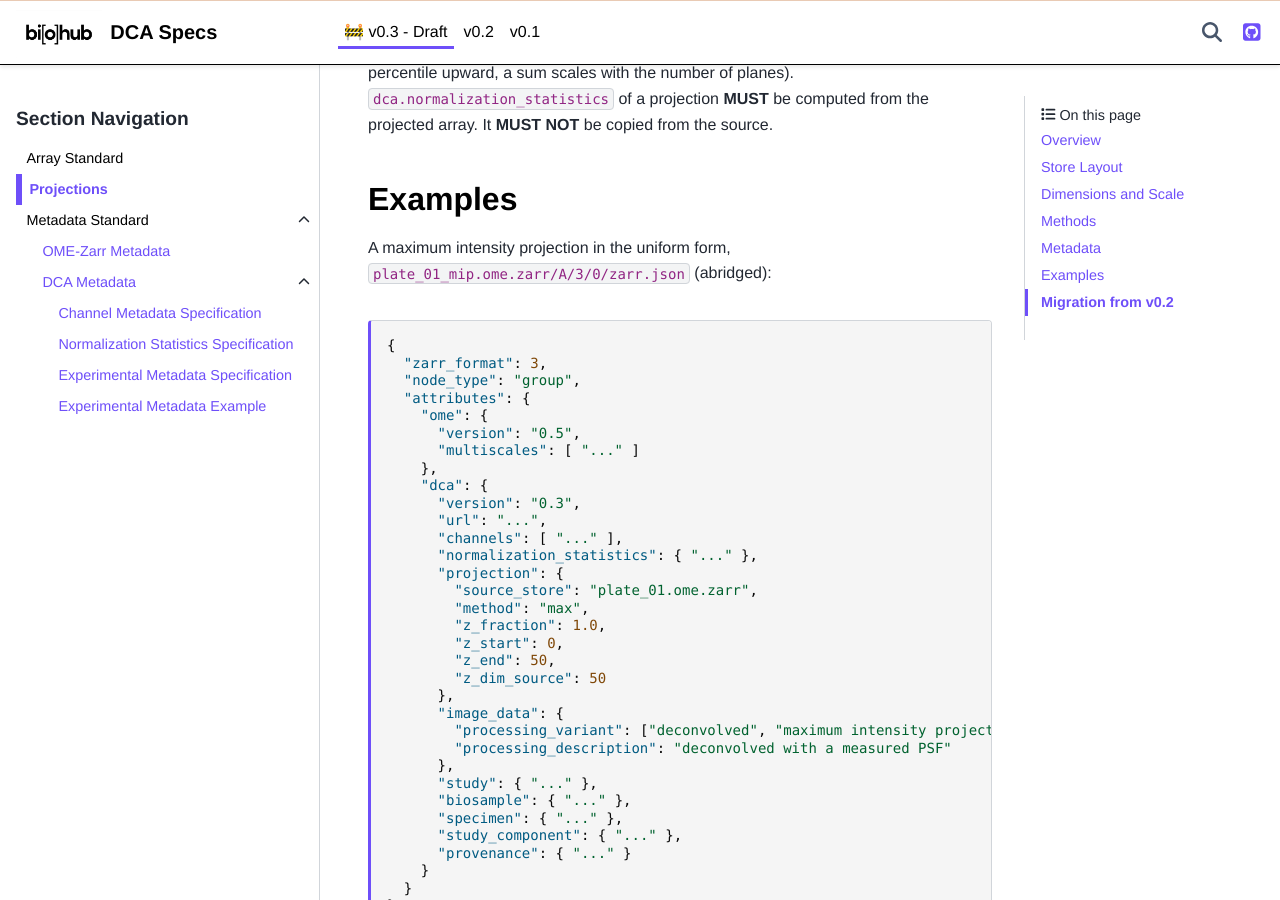
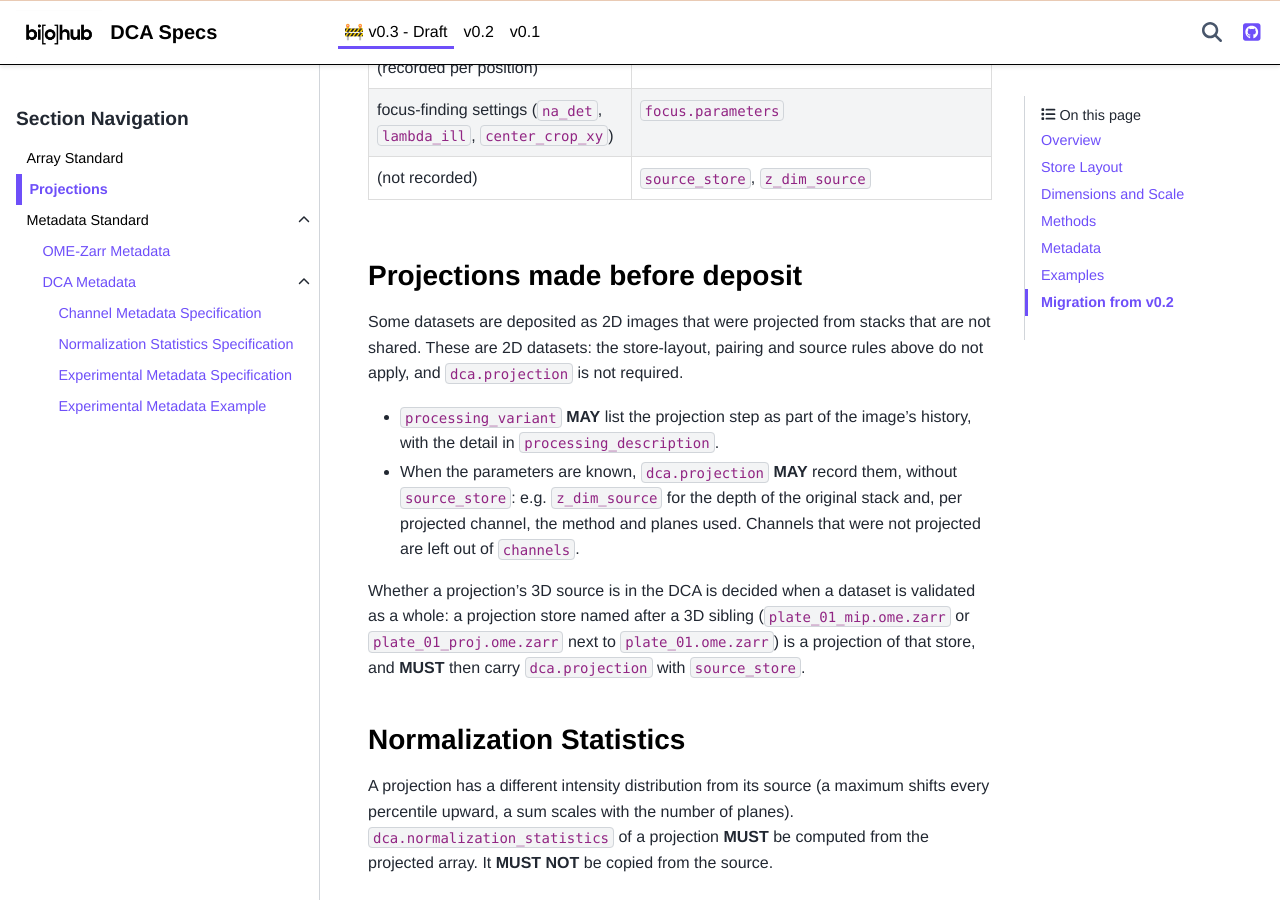
Before and after one commit to chanzuckerberg/dynamic-cell-atlas-specs, a Sphinx documentation site: the page built from docs/v0.3/projections.rst, in a window 1280 px wide and 900 px high, scrolled down 6843 px. Built offline with Sphinx 7.4.7 and the PyData theme 0.15.4, drawn with Linux system fonts in a browser that asks for light colours; some of the changed text lies outside the part shown.

Commit message:
feat(spec): require projection metadata only when the 3D source is shared
- A projection whose 3D source is in the DCA MUST carry dca.projection with
  source_store; an image projected before deposit is a 2D image and MAY carry
  dca.projection (without source_store) to record known parameters.
- Per-channel keys are a subset of the image's channels: a channel that is not a
  key was not projected along z (e.g. a reconstruction or a virtual stain).
- processing_variant may list a projection step without dca.projection only for
  an image projected before deposit.
- New "Projections made before deposit" section with an example, and the rule
  that a store named after a 3D sibling (_proj / _mip) is its projection.

Co-Authored-By: Claude Opus 5.5 <noreply@anthropic.com>

```diff
--- a/docs/v0.3/dca-metadata.rst
+++ b/docs/v0.3/dca-metadata.rst
@@ -20,8 +20,9 @@ For image groups it **MUST** additionally carry the experimental-metadata
 Two further keys are **conditionally required**:
 
 * ``projection`` — the parameters of a projected image (e.g. a maximum or mean
-  intensity projection along ``z``). **MUST** be present on every projection and
-  **MUST NOT** be present on an image that is not a projection. Like ``channels`` and
+  intensity projection along ``z``). **MUST** be present on a projection whose 3D source
+  is in the DCA, **MAY** be present on an image projected before deposit, and **MUST
+  NOT** be present on an image that is not a projection. Like ``channels`` and
   ``normalization_statistics`` it describes the array and is not part of the
   experimental-metadata record. See :doc:`projections`.
 
--- a/docs/v0.3/projections.rst
+++ b/docs/v0.3/projections.rst
@@ -13,6 +13,12 @@ experimental metadata as its source and **MUST** satisfy every image-array requi
 in this specification (array standard, ``dca`` block, required floor). This page adds
 only what is specific to projections.
 
+The requirements below apply to a projection whose **3D source is also in the DCA**.
+An image that was projected before it was deposited, and whose stack is not shared, is
+simply a 2D image: it **MAY** carry ``dca.projection`` to record the parameters when
+they are known (see `Projections made before deposit`_), and nothing else on this page
+applies to it.
+
 ``dca.projection`` records what was done, not how it was configured: the method and the
 source planes actually used for each output channel, as absolute indices. The method
 vocabulary is shared with the ``project`` command in
@@ -21,7 +27,8 @@ vocabulary is shared with the ``project`` command in
 Store Layout
 ------------
 
-* A projection **MUST** be written to its own store, a sibling of its source store. It
+* A projection of a 3D image in the DCA **MUST** be written to its own store, a sibling
+  of its source store. It
   **MUST NOT** be written into the source store (for example as an extra resolution
   level or a ``labels/`` entry).
 * The projection store name **SHOULD** be the source store name with ``_proj`` inserted
@@ -92,8 +99,10 @@ the step of every method it uses (table above), so the full chain is readable on
 projection itself; e.g. a maximum intensity projection of a deconvolved, registered
 stack lists ``["deconvolved", "registered", "maximum intensity projection"]``, and a
 projection using ``max`` for some channels and ``slice`` for others lists both steps.
-An image lists a projection step exactly when it carries ``dca.projection``, and the
-projection steps it lists **MUST** be exactly those of the methods it uses. A projection
+An image that carries ``dca.projection`` **MUST** list exactly the projection steps of
+the methods it uses. An image **MAY** list a projection step without carrying
+``dca.projection`` only when it was projected before deposit and its 3D source is not in
+the DCA (see `Projections made before deposit`_). A projection
 of an unprocessed stack lists only its projection steps, since ``"raw"`` means no
 processing at all. A projection copies its source's ``image_data.processing_description``
 unchanged, so the source's full description is available on the projection too.
@@ -101,8 +110,9 @@ unchanged, so the source's full description is available on the projection too.
 Projection block
 ~~~~~~~~~~~~~~~~
 
-Each image group of a projection **MUST** carry a ``dca.projection`` object in its
-``zarr.json``. It records the parameters a reader needs to interpret the array.
+Each image group of a projection whose 3D source is in the DCA **MUST** carry a
+``dca.projection`` object in its ``zarr.json``. It records the parameters a reader needs
+to interpret the array.
 
 ``dca.projection`` describes the array, like ``dca.channels`` and
 ``dca.normalization_statistics``. It is **not** part of the experimental-metadata
@@ -128,7 +138,7 @@ share these fields:
      - Description
    * - ``source_store``
      - string
-     - **MUST**
+     - **MUST** when the 3D source is in the DCA; omitted otherwise
      - The source store, as either its name (e.g. ``"plate_01.ome.zarr"``), resolved
        as a sibling of this store, or its full URL or absolute path (e.g.
        ``"s3://bucket/datasets/plate_01.ome.zarr"``). The name form **SHOULD** be
@@ -195,9 +205,11 @@ A projection over a central slab rather than the full depth is expressed through
 Per-channel form
 ^^^^^^^^^^^^^^^^
 
-``channels`` maps each output channel, by its ``dca.channels[].name``, to how it was
-projected. Its keys **MUST** be exactly the projection's channel names. A source channel
-that is not projected is simply absent.
+``channels`` maps each projected output channel, by its ``dca.channels[].name``, to how
+it was projected. Every key **MUST** be one of the image's channel names. A channel that
+is not a key was not projected along ``z`` (for example a reconstruction or a virtual
+stain computed another way), and its ``processing_variant`` steps describe it. A source
+channel that is not projected is simply absent.
 
 .. list-table::
    :header-rows: 1
@@ -295,6 +307,25 @@ choice resolved to. For a ``project`` run:
    * - (not recorded)
      - ``source_store``, ``z_dim_source``
 
+Projections made before deposit
+~~~~~~~~~~~~~~~~~~~~~~~~~~~~~~~
+
+Some datasets are deposited as 2D images that were projected from stacks that are not
+shared. These are 2D datasets: the store-layout, pairing and source rules above do not
+apply, and ``dca.projection`` is not required.
+
+* ``processing_variant`` **MAY** list the projection step as part of the image's
+  history, with the detail in ``processing_description``.
+* When the parameters are known, ``dca.projection`` **MAY** record them, without
+  ``source_store``: e.g. ``z_dim_source`` for the depth of the original stack and, per
+  projected channel, the method and planes used. Channels that were not projected are
+  left out of ``channels``.
+
+Whether a projection's 3D source is in the DCA is decided when a dataset is validated as
+a whole: a projection store named after a 3D sibling (``plate_01_mip.ome.zarr`` or
+``plate_01_proj.ome.zarr`` next to ``plate_01.ome.zarr``) is a projection of that store,
+and **MUST** then carry ``dca.projection`` with ``source_store``.
+
 Normalization Statistics
 ~~~~~~~~~~~~~~~~~~~~~~~~
 
@@ -382,6 +413,31 @@ abridged):
      }
    }
 
+An image projected before deposit, recording the known parameters for its two projected
+channels; its label-free channel, a reconstruction, is not a key (``dca`` only,
+abridged):
+
+.. code-block:: json
+
+   {
+     "channels": [
+       {"name": "Phase2D", "index": 0, "...": "..."},
+       {"name": "GFP", "index": 1, "...": "..."},
+       {"name": "mCherry", "index": 2, "...": "..."}
+     ],
+     "projection": {
+       "z_dim_source": 7,
+       "channels": {
+         "GFP": {"method": "max", "z_start": 0, "z_end": 7},
+         "mCherry": {"method": "max", "z_start": 0, "z_end": 7}
+       }
+     },
+     "image_data": {
+       "processing_variant": ["maximum intensity projection"],
+       "processing_description": "Maximum intensity projection of a 7-plane z-stack (2 um steps)"
+     }
+   }
+
 Migration from v0.2
 -------------------
 
--- a/docs/v0.3/schema.json
+++ b/docs/v0.3/schema.json
@@ -321,14 +321,12 @@
     "Projection": {
       "type": "object",
       "description": "Parameters of a projected image (projections.rst, Projection block): the method and the source planes actually used. Array metadata, zarr.json only; not part of the experimental-metadata record. Exactly one of `method` (uniform form) and `channels` (per-channel form).",
-      "required": [
-        "source_store"
-      ],
+      "required": [],
       "properties": {
         "source_store": {
           "type": "string",
           "minLength": 1,
-          "description": "Source store: its name (resolved as a sibling of this store; preferred) or its full URL / absolute path."
+          "description": "Source store: its name (resolved as a sibling of this store; preferred) or its full URL / absolute path. Required when the 3D source is in the DCA (checked across stores); omitted for a projection made before deposit."
         },
         "z_dim_source": {
           "type": "integer",
@@ -363,7 +361,7 @@
           "additionalProperties": {
             "$ref": "#/$defs/ProjectionChannel"
           },
-          "description": "Per-channel form, keyed by output channel name (dca.channels[].name)."
+          "description": "Per-channel form, keyed by projected output channel name (a subset of dca.channels[].name)."
         },
         "focus": {
           "$ref": "#/$defs/ProjectionFocus"
```
